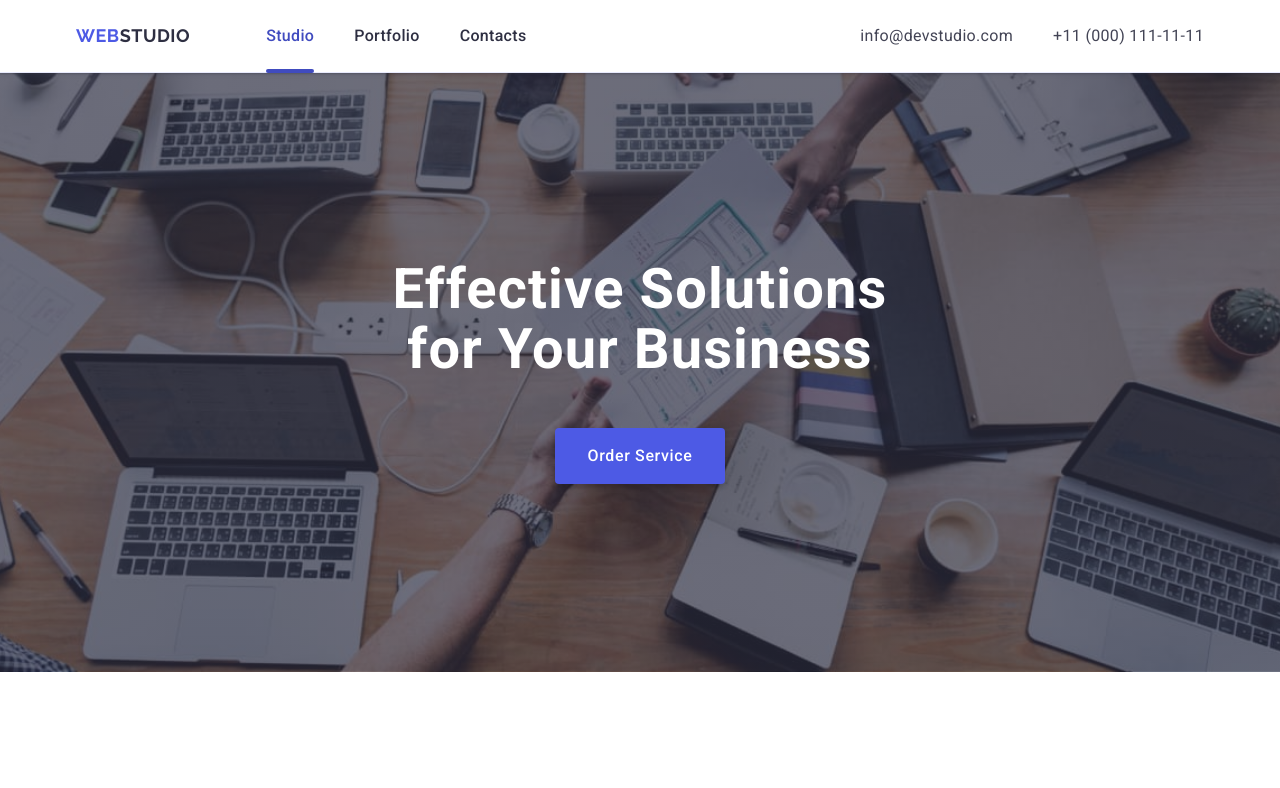
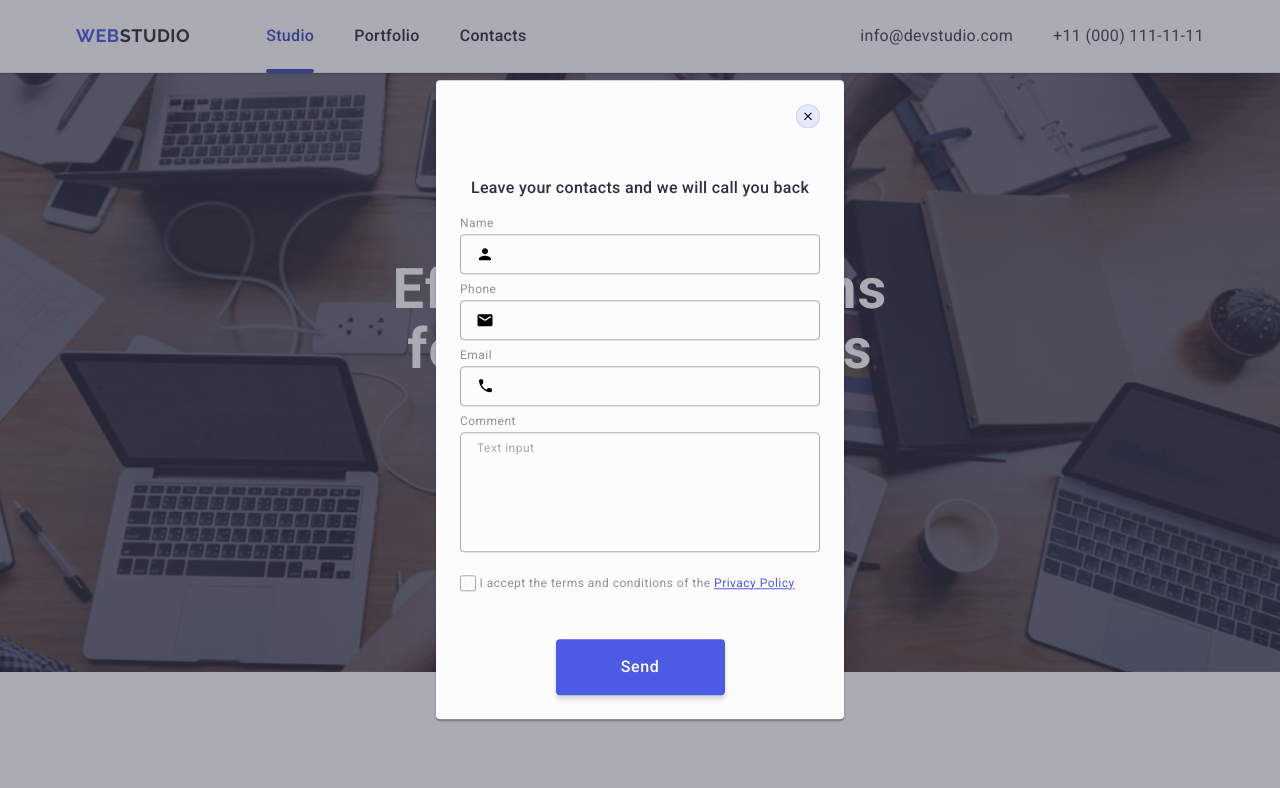
Before and after one commit to Dok6857/goit-homework-5, a plain HTML site: page index.html in a window 1280 px wide. Shown: the top 788 px of the page. Drawn offline with nearby package versions, Linux system fonts and the light colour scheme.

Commit message:
fixed modal window

```diff
--- a/css/style.css
+++ b/css/style.css
@@ -619,9 +619,9 @@ letter-spacing: 0.02em;
     height: 100%;
     background:rgba(46, 47, 66, 0.40);
 
-    opacity: 0;
+    /* opacity: 0;
     visibility: hidden;
-    pointer-events: none;
+    pointer-events: none; */
 
     transition: opacity 250ms cubic-bezier(0.4, 0, 0.2, 1), visibility 250ms cubic-bezier(0.4, 0, 0.2, 1);
 }
@@ -650,13 +650,14 @@ letter-spacing: 0.02em;
     top: 50%;
     left: 50%;
     transform: translate(-50%, -50%);
-    padding: 24px;
+    transition: transform 250ms cubic-bezier(0.4, 0, 0.2, 1);
+    padding: 72px 24px 24px 24px;
 
     width: 408px;
     min-height: 584px;
     border-radius: 4px;
     background:#FCFCFC;
-
+    box-shadow: 0px 1px 1px rgba(0, 0, 0, 0.14), 0px 1px 3px rgba(0, 0, 0, 0.12), 0px 2px 1px rgba(0, 0, 0, 0.2);
 
 }
 
@@ -666,6 +667,9 @@ letter-spacing: 0.02em;
 }
 
 .close-btn {
+    display: flex;
+    align-items: center;
+    justify-content: center;
     position: absolute;
     top: 24px;
     right: 24px;
@@ -673,10 +677,11 @@ letter-spacing: 0.02em;
     width: 24px;
     height: 24px;
     border: none;
+    border: 1px solid rgba(0, 0, 0, 0.1);
 
     background-color: #E7E9FC;
     border-radius: 50%;
-    transition: background-color 250ms cubic-bezier(0.4, 0, 0.2, 1), fill 250ms cubic-bezier(0.4, 0, 0.2, 1);
+    transition: background-color 250ms cubic-bezier(0.4, 0, 0.2, 1);
 }
 
 .close-btn:hover,
@@ -685,24 +690,33 @@ letter-spacing: 0.02em;
     fill: #FFFFFF;
 }
 
+.close-btn-icon {
+    fill: 250ms cubic-bezier(0.4, 0, 0.2, 1);
+}
+
 .modal-input-wrapper {
     margin-bottom: 8px;
 }
 
+.modal-comment-wrapper {
+    margin-bottom: 16px;
+}
+
 .modal-form-input-label {
     color: #8E8F99;
-    display: inline-block;
+    display: block;
     margin-bottom: 4px;
 
     /* Small Text */
     font-size: 12px;
-    line-height: 1.16;
+    line-height: 1.17;
     /* 116.667% */
     letter-spacing: 0.04em;
 }
 
 .modal-form-input {
-
+    background-color: transparent;
+    outline: transparent;
     width: 100%;
     height: 40px;
     padding-left: 38px;
@@ -743,7 +757,7 @@ letter-spacing: 0.02em;
     color: rgba(46, 47, 66, 0.40);
 
     font-size: 12px;
-    line-height: 1.16;
+    line-height: 1.17;
     /* 116.667% */
     letter-spacing: 0.04em;
 }
@@ -755,6 +769,8 @@ letter-spacing: 0.02em;
     padding-top: 8px;
     padding-bottom: 8px;
     padding-right: 16px;
+    outline: transparent;
+    background-color: transparent;
     color: rgba(46, 47, 66, 0.40);
 
         font-size: 12px;
@@ -772,6 +788,10 @@ letter-spacing: 0.02em;
     outline: transparent;
 }
 
+.modal-checkbox-wrapper {
+    margin-bottom: 24px;
+}
+
 .checkbox-span {
     display: inline-flex;
     justify-content: center;
@@ -781,7 +801,8 @@ letter-spacing: 0.02em;
     border-radius: 2px;
     border: 1px solid rgba(46, 47, 66, 0.40);
     cursor: pointer;
-    fill-opacity: 0;
+    fill: transparent;
+    transition: background-color 250ms cubic-bezier(0.4, 0, 0.2, 1), border 250ms cubic-bezier(0.4, 0, 0.2, 1), fill 250ms cubic-bezier(0.4, 0, 0.2, 1);
 }
 
 .modal-form-checkbox-label {
@@ -789,7 +810,7 @@ letter-spacing: 0.02em;
 
         /* Small Text */
         font-size: 12px;
-        line-height: 1.16;
+        line-height: 1.17;
         /* 116.667% */
         letter-spacing: 0.04em;
         margin-right: 8px;
@@ -798,6 +819,8 @@ letter-spacing: 0.02em;
 .modal-form-checkbox:checked + .modal-form-checkbox-label > .checkbox-span {
     background-color: #404BBF;
     fill-opacity: 1;
+    border: none;
+    fill: #F4F4FD;
 }
 
 .modal-form-checkbox:focus + .modal-form-checkbox-label > .checkbox-span {
@@ -820,7 +843,7 @@ letter-spacing: 0.02em;
     margin-top: 24px;
     margin-right: auto;
     margin-left: auto;
-    width: 169px;
+    min-width: 169px;
     height: 56px;
 
 /* Button Text */
--- a/index.html
+++ b/index.html
@@ -578,8 +578,8 @@
           </ul>
         </div>
 
-        <form class="footer-subscribe-form">
-          <label class="subscribe-text" for="sub-input">Subscribe</label>
+        <div class="footer-subscribe-form">
+          <p class="subscribe-text" for="sub-input">Subscribe</p>
           <input
             class="subscribe-input"
             name="subscribe input"
@@ -587,14 +587,13 @@
             type="email"
             placeholder="E-mail"
           />
-          <!-- <div class="footer-subscribe-btn-wrapper"></div> -->
           <button class="subscribe-btn" type="submit">
             Subscribe
             <svg class="footer-subscribe-icon" width="24" height="24">
               <use href="./images/icons.svg#subscribe-icon"></use>
             </svg>
           </button>
-        </form>
+        </div>
       </div>
     </footer>
 
@@ -617,21 +616,21 @@
         </p>
         <form class="modal-form">
           <div class="modal-input-wrapper">
-            <label class="modal-form-input-label" for="user_name">Name</label>
+            <label class="modal-form-input-label" for="user-name">Name</label>
             <div class="modal-form-input-wrapper">
               <input
                 class="modal-form-input"
                 type="text"
                 pattern="[a-zA-Zа-яА-ЯіІїЇєЄґҐ']+"
-                name="user_name"
-                id="user_name"
+                name="user-name"
+                id="user-name"
                 title="Yevhen"
                 required
               />
               <svg
                 class="modal-form-input-icon"
                 width="18"
-                height="18"
+                height="24"
                 aria-label="user icon"
               >
                 <use href="./images/icons.svg#user-icon"></use>
@@ -639,13 +638,13 @@
             </div>
           </div>
           <div class="modal-input-wrapper">
-            <label class="modal-form-input-label" for="user_phone">Phone</label>
+            <label class="modal-form-input-label" for="user-phone">Phone</label>
             <div class="modal-form-input-wrapper">
               <input
                 class="modal-form-input"
                 type="tel"
-                name="user_phone"
-                id="user_phone"
+                name="user-phone"
+                id="user-phone"
                 pattern="[0-9]{3}-[0-9]{3}-[0-9]{2}-[0-9]{2}"
                 title="xxx-xxx-xx-xx"
                 required
@@ -663,7 +662,7 @@
           <div class="modal-input-wrapper">
             <label
               class="modal-form-input-label"
-              for="user_email"
+              for="user-email"
               aria-label="email icon"
               >Email</label
             >
@@ -671,8 +670,8 @@
               <input
                 class="modal-form-input"
                 type="email"
-                name="user_email"
-                id="user_email"
+                name="user-email"
+                id="user-email"
                 title="example@gmail.com"
                 required
               />
@@ -686,25 +685,24 @@
               </svg>
             </div>
           </div>
-          <div class="modal-input-wrapper">
-            <label class="modal-form-input-label" for="user_comment"
+          <div class="modal-comment-wrapper">
+            <label class="modal-form-input-label" for="user-comment"
               >Comment</label
             >
             <textarea
               class="modal-form-comment"
-              pattern="[a-zA-Zа-яА-ЯїЇєЄґҐ']+"
-              name="user_comment"
-              id="user_comment"
+              name="user-comment"
+              id="user-comment"
               placeholder="Text input"
             ></textarea>
           </div>
 
-          <div class="modal-input-wrapper">
+          <div class="modal-checkbox-wrapper">
             <input
               class="modal-form-checkbox visually-hidden"
               type="checkbox"
               id="user-privacy"
-              name="user_privacy"
+              name="user-privacy"
               value="true"
               required
             />
```
